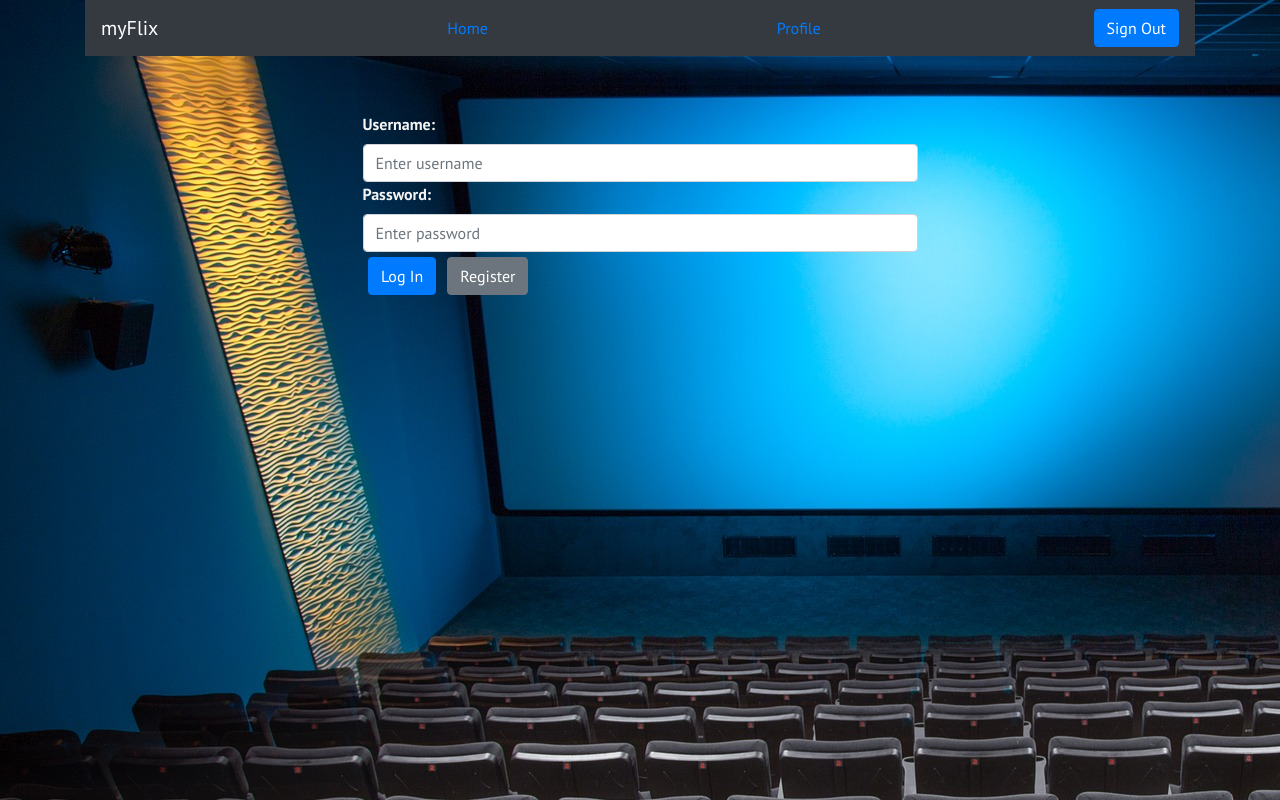
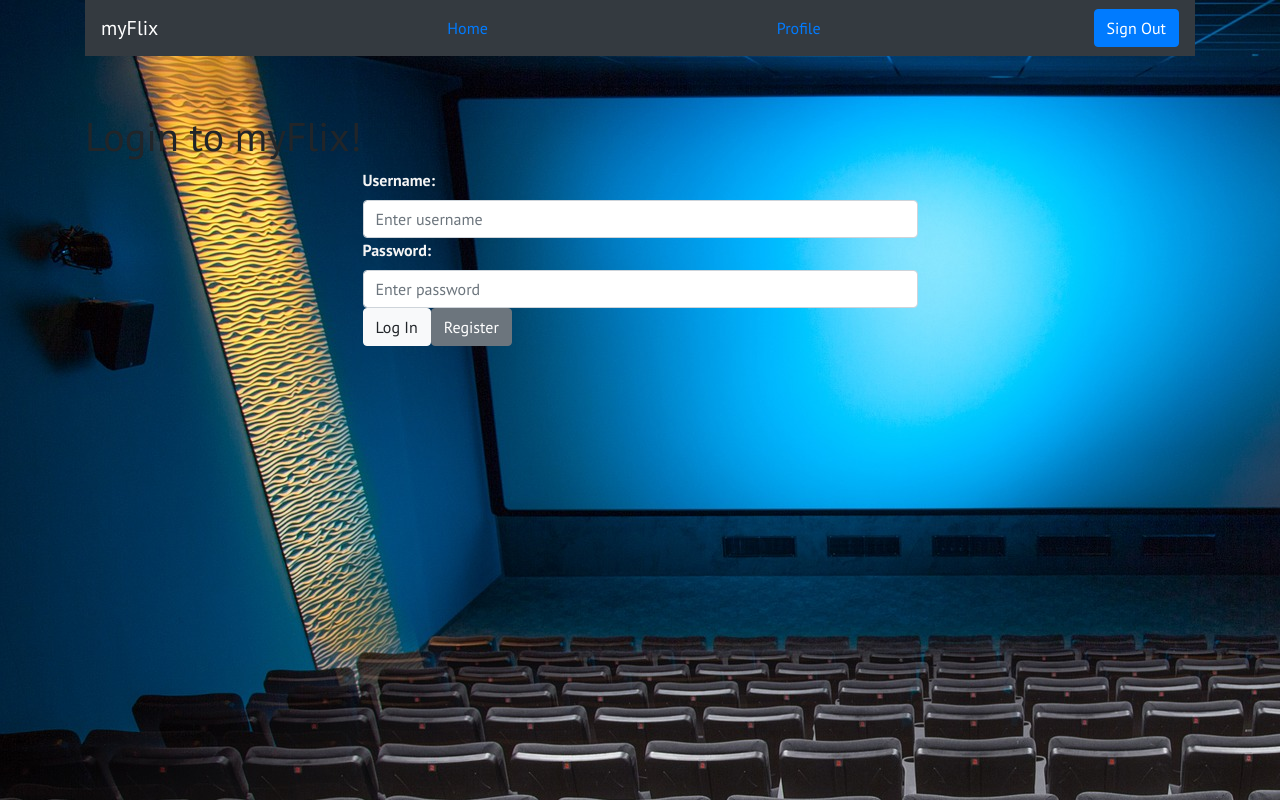
Before and after one commit to jgtorres95/myFlix-React-client, a React (Vite) app: page / in a window 1280 px wide. Built offline with nearby package versions, Linux system fonts and the light colour scheme; no server answers.

Commit message:
apply prettier

```diff
--- a/src/components/login-view/login-view.jsx
+++ b/src/components/login-view/login-view.jsx
@@ -1,53 +1,72 @@
-import React, { useState } from 'react';
-import Form from 'react-bootstrap/Form';
-import Button from 'react-bootstrap/Button';
-import PropTypes from 'prop-types';
-import axios from 'axios';
+import React, { useState } from "react";
+import Form from "react-bootstrap/Form";
+import Button from "react-bootstrap/Button";
+import PropTypes from "prop-types";
+import axios from "axios";
 
-import { Link } from 'react-router-dom';
+import { Link } from "react-router-dom";
 
-import './login-view.scss';
+import "./login-view.scss";
 
 // create LoginView component
 export function LoginView(props) {
-  const [username, setUsername] = useState('');
-  const [password, setPassword] = useState('');
+  const [username, setUsername] = useState("");
+  const [password, setPassword] = useState("");
 
   const handleSubmit = (e) => {
     e.preventDefault();
     // Send a request to the server for authentication
-    axios.post('https://cf-myflix-app.herokuapp.com/login', {
+    axios
+      .post("https://cf-myflix-app.herokuapp.com/login", {
         Username: username,
-      Password: password
+        Password: password,
       })
-      .then(response => {
+      .then((response) => {
         const data = response.data;
         props.onLoggedIn(data);
       })
-      .catch(e => {
-        console.log('no such user')
+      .catch((e) => {
+        console.log("no such user");
       });
   };
 
   return (
-    <div >
+    <div className="login__container">
+      <h1>Login to myFlix!</h1>
       <Form>
         <Form.Group controlId="formUsername">
-        <Form.Label>Username:</Form.Label>
-        <Form.Control type="text" placeholder="Enter username" value={username} onChange={e => setUsername(e.target.value)} />
+          <Form.Label className="login__label">Username:</Form.Label>
+          <Form.Control
+            type="text"
+            placeholder="Enter username"
+            value={username}
+            onChange={(e) => setUsername(e.target.value)}
+          />
         </Form.Group>
 
         <Form.Group controlId="formPassword">
-        <Form.Label>Password: </Form.Label>
-        <Form.Control type="password" placeholder="Enter password" value={password} onChange={e => setPassword(e.target.value)} />
+          <Form.Label className="login__label">Password: </Form.Label>
+          <Form.Control
+            type="password"
+            placeholder="Enter password"
+            value={password}
+            onChange={(e) => setPassword(e.target.value)}
+          />
         </Form.Group>
-      <Button className="login-button" variant="primary" type="submit" onClick={handleSubmit}>
+        <Button
+          className="login__button"
+          variant="light"
+          type="submit"
+          onClick={handleSubmit}
+        >
           Log In
         </Button>
         <Link to="/register">
-        < Button className="login-button" variant="secondary" type="link">Register</Button>
+          <Button className="login__button" variant="secondary" type="link">
+            Register
+          </Button>
         </Link>
-    </Form >
+      </Form>
     </div>
   );
 }
```
Lines whose indentation alone changed are shown as unchanged.
